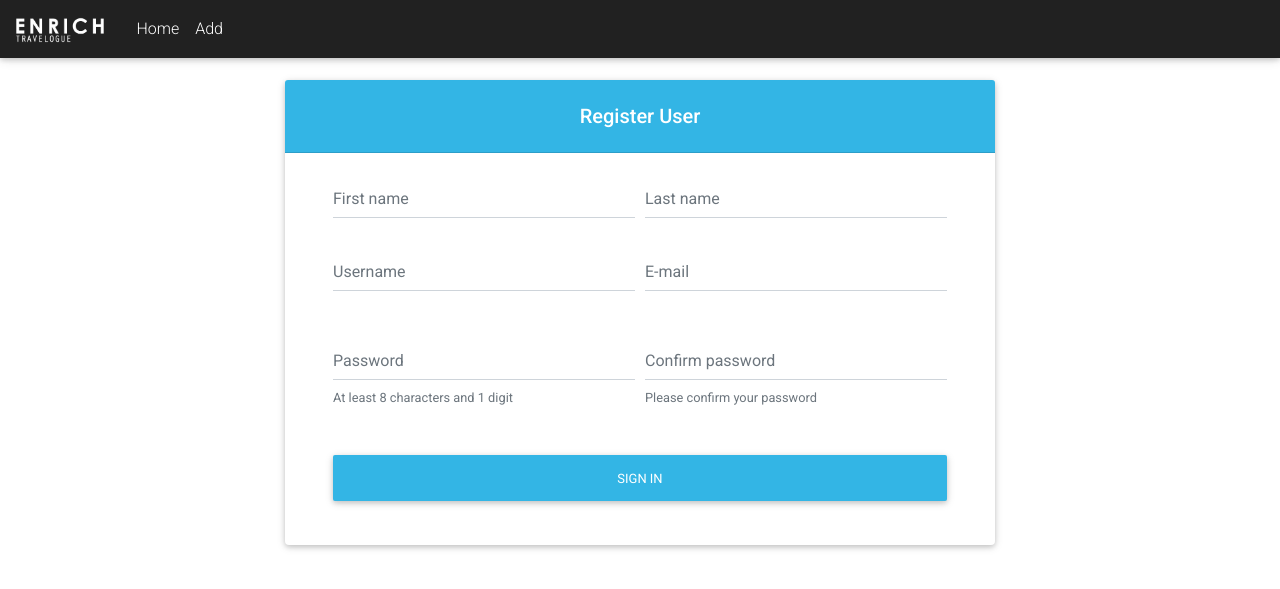
After one commit to nurikhwanidris/enrich, a PHP site: page /include/users/register.php in a window 1280 px wide. The commit adds this page. Shown: the top 589 px of the page. Run offline with PHP 8.4, Linux system fonts and the light colour scheme; some libraries are stand-ins or nearby versions.

Commit message:
something

```diff
--- /dev/null
+++ b/include/users/register.php
@@ -0,0 +1,79 @@
+<!-- Get DB Conn -->
+<?php include('../core/db/dbcon.php') ?>
+
+<!-- Title -->
+<?php $title = "Register New User" ?>
+
+<!-- Header -->
+<?php include('../assets/templates/header.php') ?>
+
+<!-- JQuery -->
+<script type="text/javascript" src="https://cdnjs.cloudflare.com/ajax/libs/jquery/3.5.1/jquery.min.js"></script>
+
+<!-- JQuery UI -->
+<script src="https://code.jquery.com/ui/1.12.1/jquery-ui.min.js"></script>
+
+<!-- Nav -->
+<?php include('../assets/templates/nav.php') ?>
+
+<!-- Content -->
+<div class="container">
+    <div class="col-md-8 mx-auto my-4">
+        <div class="card">
+            <h5 class="card-header info-color white-text text-center py-4">
+                <strong>Register User</strong>
+            </h5>
+            <div class="card-body px-lg-5 pt-0">
+                <!-- Default form register -->
+                <form class="text-center md-form" action="#!">
+                    <div class="form-row my-4">
+                        <div class="col">
+                            <!-- First name -->
+                            <input type="text" id="defaultRegisterFormFirstName" class="form-control" placeholder="First name">
+                        </div>
+                        <div class="col">
+                            <!-- Last name -->
+                            <input type="text" id="defaultRegisterFormLastName" class="form-control" placeholder="Last name">
+                        </div>
+                    </div>
+
+                    <div class="form-row my-4">
+                        <div class="col">
+                            <!-- Username -->
+                            <input type="text" id="defaultRegisterFormUsername" class="form-control mb-4" placeholder="Username">
+                        </div>
+                        <div class="col">
+                            <!-- E-mail -->
+                            <input type="email" id="defaultRegisterFormEmail" class="form-control mb-4" placeholder="E-mail">
+                        </div>
+                    </div>
+                    <div class="form-row my-4">
+                        <div class="col">
+                            <!-- Password -->
+                            <input type="password" id="defaultRegisterFormPassword" class="form-control" placeholder="Password" aria-describedby="defaultRegisterFormPasswordHelpBlock">
+                            <small id="defaultRegisterFormPasswordHelpBlock" class="form-text text-muted mb-4 text-left">
+                                At least 8 characters and 1 digit
+                            </small>
+
+                        </div>
+                        <div class="col">
+                            <input type="password" id="defaultRegisterFormPassword" class="form-control" placeholder="Confirm password" aria-describedby="defaultRegisterFormPasswordHelpBlock">
+                            <small id="defaultRegisterFormPasswordHelpBlock" class="form-text text-muted mb-4 text-left">
+                                Please confirm your password
+                            </small>
+                        </div>
+                    </div>
+
+                    <button class="btn btn-info my-4 btn-block" type="submit">Sign in</button>
+
+                </form>
+                <!-- Default form register -->
+            </div>
+        </div>
+    </div>
+</div>
+
+<!-- Footer -->
+<?php
+// include('../assets/templates/footer.php')
+?>
```
Also changed, not shown: pv/home.php (+7 -3 lines).
